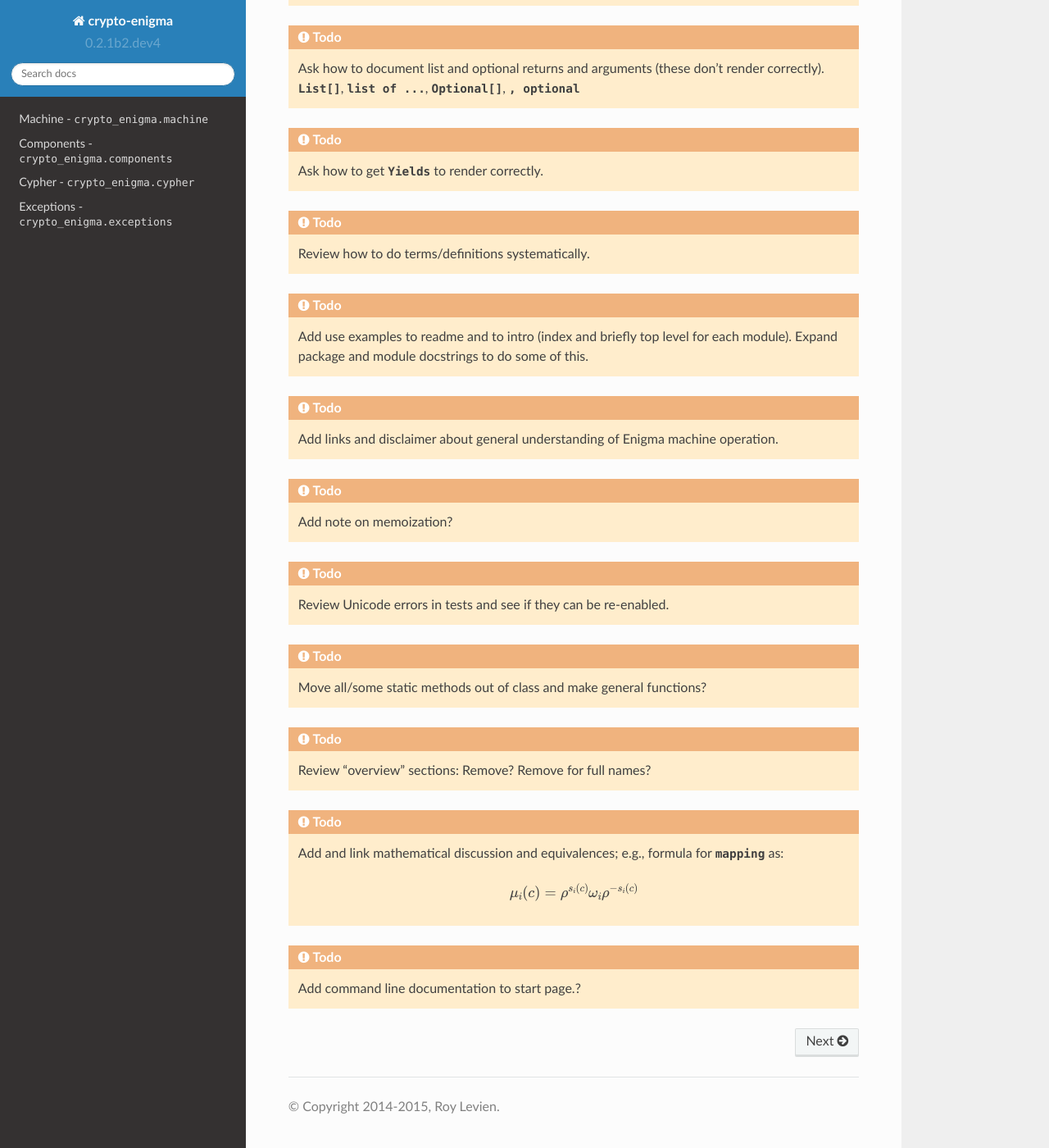
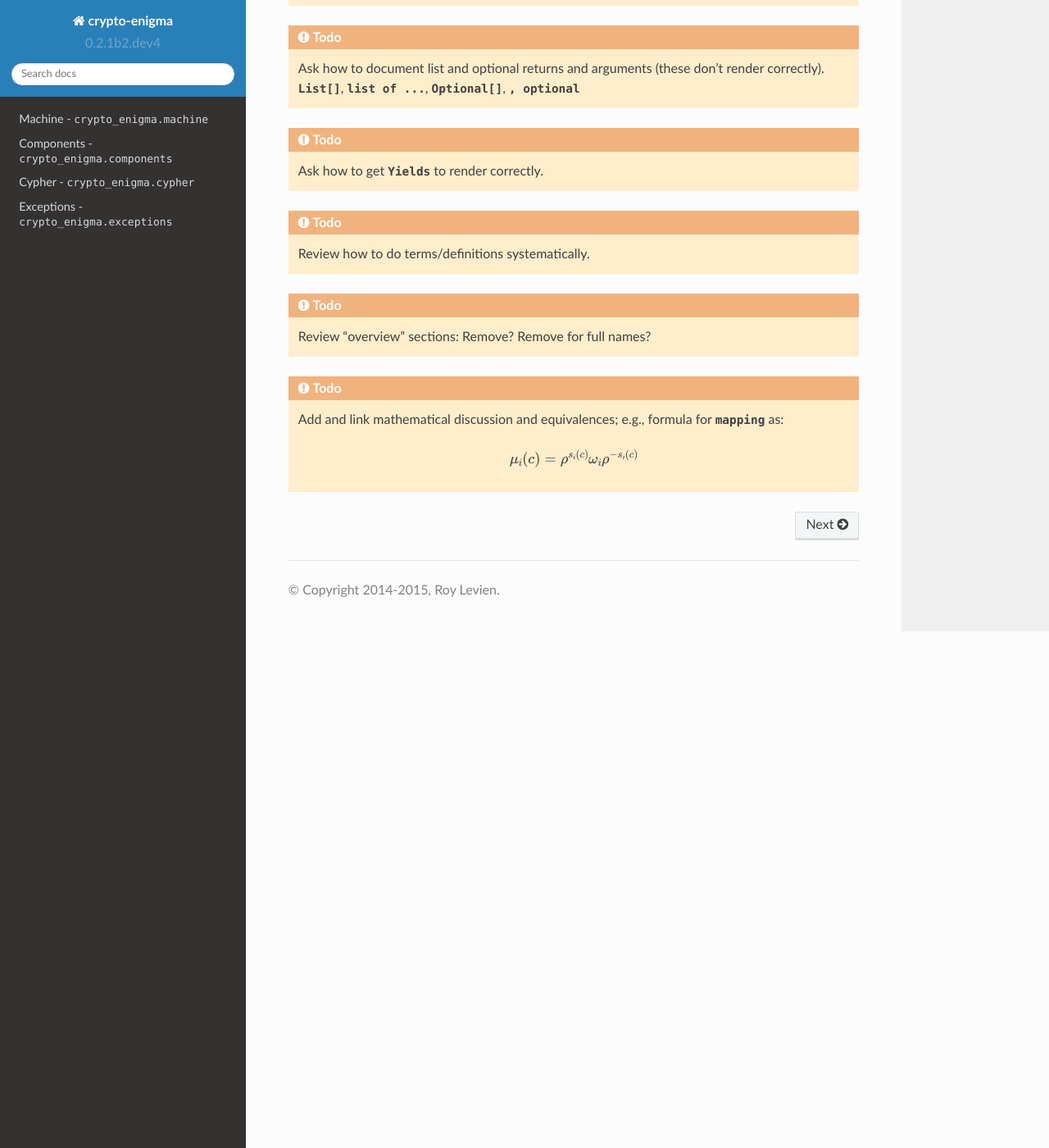
Before and after one commit to orome/crypto-enigma-py, a Sphinx documentation site: the page built from doc/source/index.rst, in a window 1280 px wide and 1400 px high, scrolled down 1855 px. Shown: the whole window at 82% size. Built offline with Sphinx 7.4.7 and the Read the Docs theme 2.0.0, drawn with Linux system fonts in a browser that asks for light colours.

Commit message:
Remove completed docs tasks

```diff
--- a/doc/source/index.rst
+++ b/doc/source/index.rst
@@ -75,27 +75,6 @@ Tasks
 
 .. todo::
 
-    Add use examples to readme and to intro (index and briefly top level for each module).
-    Expand package and module docstrings to do some of this.
-
-.. todo::
-
-    Add links and disclaimer about general understanding of Enigma machine operation.
-
-.. todo::
-
-    Add note on memoization?
-
-.. todo::
-
-    Review Unicode errors in tests and see if they can be re-enabled.
-
-.. todo::
-
-    Move all/some static methods out of class and make general functions?
-
-.. todo::
-
     Review "overview" sections: Remove? Remove `~` for full names?
 
 .. todo::
@@ -105,7 +84,3 @@ Tasks
     .. math::
 
         \mu_{i}(c)=\rho^{s_{i}(c)}\omega_{i}\rho^{-s_{i}(c)}
-
-.. todo::
-
-    Add command line documentation to start page.?
```
